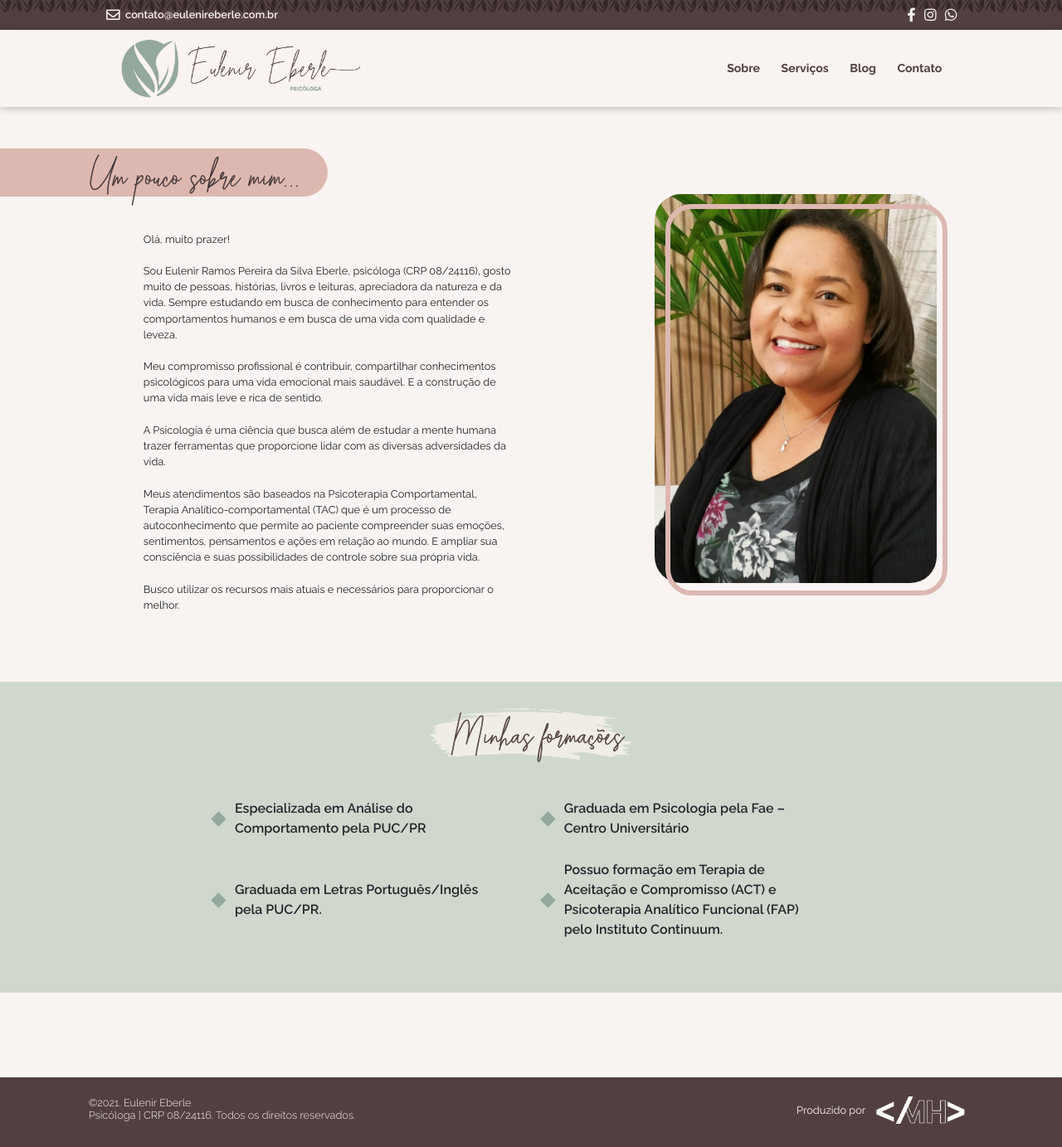
After one commit to MH-Borges/Eulenir_Eberle_Psicologa, a PHP site: page /Eulenir.html in a window 1280 px wide. The commit adds this page. Shown: the whole page at 83% size. Run offline with PHP 8.4, Linux system fonts and the light colour scheme; some libraries are stand-ins or nearby versions.

Commit message:
Finalização Page Blog e Page About
Cards do blog efeitos e pagina sobre eulenir done

```diff
--- a/Blog_PAGE.html
+++ b/Blog.html
@@ -39,9 +39,9 @@
                     contato@eulenireberle.com.br
                 </div>
                 <div class="nav_redes">
-                    <a href=""><i class="fab fa-facebook-f"></i></a>
-                    <a href=""><i class="fab fa-instagram"></i></a>
-                    <a href=""><i class="fab fa-whatsapp"></i></a>
+                    <a target="_blank" href="https://www.facebook.com/eulenireberlepsicologa"><i class="fab fa-facebook-f"></i></a>
+                    <a target="_blank" href="https://www.instagram.com/eulenireberlepsicologa/"><i class="fab fa-instagram"></i></a>
+                    <a target="_blank" href="https://api.whatsapp.com/send/?phone=554199066371&text&app_absent=0"><i class="fab fa-whatsapp"></i></a>
                 </div>
             </div>
         </div>
--- /dev/null
+++ b/Eulenir.html
@@ -0,0 +1,111 @@
+<!DOCTYPE html>
+<html lang="en">
+<head>
+    <meta charset="utf-8">
+    <meta name="viewport" content="width=device-width, initial-scale=1, shrink-to-fit=no">
+    <meta name="author" content="Matheus Henrique || https://mhborges.com.br">
+    <meta name="description" content="">
+    <meta name="keywords" content="">
+    <meta http-equiv="X-UA-Compatible" content="ie=edge">
+    <title>Eulenir Eberle Psicologa</title>
+    <link rel="icon" href="Imgs/icon.png"/>
+
+    <!-- font google-->
+    <link href="https://fonts.googleapis.com/css2?family=Raleway:ital,wght@0,100;0,200;0,300;0,400;0,500;0,600;0,700;0,800;0,900;1,100;1,200;1,300;1,400;1,500;1,600;1,700;1,800;1,900&display=swap" rel="stylesheet">
+    <!-- font awesome para icons-->
+    <link rel="stylesheet" href="https://cdnjs.cloudflare.com/ajax/libs/font-awesome/5.15.2/css/all.min.css" integrity="sha512-HK5fgLBL+xu6dm/Ii3z4xhlSUyZgTT9tuc/hSrtw6uzJOvgRr2a9jyxxT1ely+B+xFAmJKVSTbpM/CuL7qxO8w==" crossorigin="anonymous" />
+    <!-- JQUERY linkagem -->
+    <script src="https://code.jquery.com/jquery-3.6.0.min.js" integrity="sha256-/xUj+3OJU5yExlq6GSYGSHk7tPXikynS7ogEvDej/m4=" crossorigin="anonymous"></script>
+    <script type="text/javascript" src="js/jquery.js"></script>
+    <!-- bootstrap -->
+    <link rel="stylesheet" href="https://cdn.jsdelivr.net/npm/bootstrap@4.6.0/dist/css/bootstrap.min.css" integrity="sha384-B0vP5xmATw1+K9KRQjQERJvTumQW0nPEzvF6L/Z6nronJ3oUOFUFpCjEUQouq2+l" crossorigin="anonymous">
+
+    <link rel="stylesheet" href="css/style.css">
+    <script src="js/svg-inject.min.js"></script>
+</head>
+<body>
+
+<!-- Botão de rolagem-->
+<a id="btn_UP"><i class="fas fa-angle-double-up"></i></a>
+
+<!--MENU-->
+<header class="head">
+    <nav class="navbar">
+        <div class="nav_contato">
+            <img src="Imgs/Header_Patter.png" alt="">
+            <div class="cont_contato col-lg-10">
+                <div class="nav_email">
+                    <i class="far fa-envelope"></i>
+                    contato@eulenireberle.com.br
+                </div>
+                <div class="nav_redes">
+                    <a target="_blank" href="https://www.facebook.com/eulenireberlepsicologa"><i class="fab fa-facebook-f"></i></a>
+                    <a target="_blank" href="https://www.instagram.com/eulenireberlepsicologa/"><i class="fab fa-instagram"></i></a>
+                    <a target="_blank" href="https://api.whatsapp.com/send/?phone=554199066371&text&app_absent=0"><i class="fab fa-whatsapp"></i></a>
+                </div>
+            </div>
+        </div>
+        <div class="nav_menu">
+            <div class="cont_menu col-lg-10">
+                <a href="index.html"><img id="logo" src="Imgs/logo.png" alt=""></a>
+                <ul class="menu_box">
+                    <li><a href="index.html#sobre">Sobre</a></li>
+                    <li><a href="index.html#servicos">Serviços</a></li>
+                    <li><a href="index.html#blog">Blog</a></li>
+                    <li><a href="index.html#contato">Contato</a></li>
+                </ul>
+            </div>
+        </div>
+    </nav>
+</header>
+
+
+<!--Eulenir PAGE-->
+<section id="Eulenir_Page">
+    <div class="container">
+        <div class="text_Eule">
+            <h2>Um pouco sobre mim...</h2>
+            <p>
+                Olá, muito prazer!<br><br>
+                Sou Eulenir Ramos Pereira da Silva Eberle, psicóloga (CRP 08/24116), gosto muito de pessoas, histórias, livros e leituras, apreciadora da natureza e da vida. Sempre estudando em busca de conhecimento para entender os comportamentos humanos e em busca de uma vida com qualidade e leveza.<br><br>
+                Meu compromisso profissional é contribuir, compartilhar conhecimentos psicológicos para uma vida emocional mais saudável. E a construção de uma vida mais leve e rica de sentido.<br><br>
+                A Psicologia é uma ciência que busca além de estudar a mente humana trazer ferramentas que proporcione lidar com as diversas adversidades da vida.<br><br>
+                Meus atendimentos são baseados na Psicoterapia Comportamental, Terapia Analítico-comportamental (TAC) que é um processo de autoconhecimento que permite ao paciente compreender suas emoções, sentimentos, pensamentos e ações em relação ao mundo. E ampliar sua consciência e suas possibilidades de controle sobre sua própria vida.<br><br>
+                Busco utilizar os recursos mais atuais e necessários para proporcionar o melhor.
+        </div>
+        <div id="img_Eule"><img src="Imgs/Eulenir.jpg" alt=""></div>
+    </div>
+</section>
+
+<section id="skill">
+    <div class="container">
+        <div class="title Eulenir_title">
+            <img src="Imgs/Green_Light_title_Eule.png" alt="">
+            <h2>Minhas formações</h2>
+        </div>
+        <div class="Itens_skills">
+            <p>Especializada em Análise do Comportamento pela PUC/PR</p>
+            <p>Graduada em Psicologia pela Fae – Centro Universitário</p>
+            <p>Graduada em Letras Português/Inglês pela PUC/PR.</p>
+            <p>Possuo formação em Terapia de Aceitação e Compromisso (ACT) e Psicoterapia Analítico Funcional (FAP) pelo Instituto Continuum.</p>
+        </div>
+    </div>
+</section>
+
+<!--Rodapé-->
+<footer>
+    <div class="rodapeBox col-lg-10">
+        <h5>
+            ©2021. Eulenir Eberle<br>
+            Psicóloga | CRP 08/24116. Todos os direitos reservados.
+        </h5>
+        <p>Produzido por <a target="_blank" href="https://mhborges.com.br"><img src="Imgs/MH_logo.png" alt=""></a></p>
+    </div>
+</footer>
+
+<script src="https://cdn.jsdelivr.net/npm/popper.js@1.16.1/dist/umd/popper.min.js" integrity="sha384-9/reFTGAW83EW2RDu2S0VKaIzap3H66lZH81PoYlFhbGU+6BZp6G7niu735Sk7lN" crossorigin="anonymous"></script>
+<script src="https://cdn.jsdelivr.net/npm/bootstrap@4.6.0/dist/js/bootstrap.min.js" integrity="sha384-+YQ4JLhjyBLPDQt//I+STsc9iw4uQqACwlvpslubQzn4u2UU2UFM80nGisd026JF" crossorigin="anonymous"></script>
+<script src="js/script.js"></script>
+
+</body>
+</html>
--- /dev/null
+++ b/css/compiler/_Eulenir_PAGE.scss
@@ -0,0 +1,116 @@
+#Eulenir_Page{
+    width: 100%;
+    display: flex;
+    position: relative;
+    margin-top: 9vw;
+    .container{
+        width: 100%;
+        display: flex;
+        position: relative;
+        flex-wrap: wrap;
+        padding: 5vw 1vw;
+        .text_Eule{
+            width: 60%;
+            display: flex;
+            position: relative;
+            flex-direction: column;
+            h2{
+                font-family:"Alex_Letter";
+                font-size: 4.7vw;
+                -webkit-text-stroke: 0.5px $Brown;
+                &::before{
+                    content: '';
+                    position: absolute;
+                    width: 75%;
+                    height: 4.5vw;
+                    background-color: $Pink;
+                    top: 0;
+                    left: -15vw;
+                    z-index: -1;
+                    border-radius: 2.5vw;
+                }
+            }
+            p{
+                margin: 1.5vw 0;
+                font-family: 'Raleway';
+                font-size: 1vw;
+                padding: 0 10vw 0 5vw;
+            }
+        }
+        #img_Eule{
+            width: 40%;
+            display: flex;
+            position: relative;
+            justify-content: center;
+            align-items: center;
+            img{
+                position: relative;
+                width: 80%;
+                border-radius: 2.5vw;
+
+            }
+            &::before{
+                content: '';
+                position: absolute;
+                width: 80%;
+                height: 81.5%;
+                top: 5.2vw;
+                right: 2.3vw;
+                z-index: 1;
+                border-radius: 2.5vw;
+                border: 0.5vw solid $Pink;
+            }
+        }
+    }
+}
+#skill{
+    width: 100%;
+    display: flex;
+    position: relative;
+    margin-bottom: 8vw;
+    background-color: $Green_T;
+    padding: 2.5vw 0;
+    .container{
+        display: flex;
+        position: relative;
+        flex-direction: column;
+        justify-content: center;
+        align-items: center;
+        .Eulenir_title{
+            img{
+                z-index: 1;
+            }
+            h2{
+
+                font-size: 4.5vw;
+                z-index: 2;
+            }
+        }
+        .Itens_skills{
+            width: 75%;
+            display: flex;
+            position: relative;
+            flex-wrap: wrap;
+            justify-content: space-around;
+            padding: 1.5vw 0;
+            font-family: 'Raleway';
+            p{
+                display: flex;
+                position: relative;
+                width: 40%;
+                margin: 1vw;
+                align-items: center;
+                font-weight: 600;
+                &::before{
+                    position: absolute;
+                    content: '';
+                    width: 1vw;
+                    height: 1vw;
+                    background-color: $Green;
+                    left: -2vw;
+                    transform: rotate(45deg);
+                }
+            }
+        }
+    }
+}
--- a/css/style.css
+++ b/css/style.css
@@ -1473,6 +1473,170 @@ footer .rodapeBox p a {
   overflow: hidden;
 }
 
+#Eulenir_Page {
+  width: 100%;
+  display: -webkit-box;
+  display: -ms-flexbox;
+  display: flex;
+  position: relative;
+  margin-top: 9vw;
+}
+
+#Eulenir_Page .container {
+  width: 100%;
+  display: -webkit-box;
+  display: -ms-flexbox;
+  display: flex;
+  position: relative;
+  -ms-flex-wrap: wrap;
+      flex-wrap: wrap;
+  padding: 5vw 1vw;
+}
+
+#Eulenir_Page .container .text_Eule {
+  width: 60%;
+  display: -webkit-box;
+  display: -ms-flexbox;
+  display: flex;
+  position: relative;
+  -webkit-box-orient: vertical;
+  -webkit-box-direction: normal;
+      -ms-flex-direction: column;
+          flex-direction: column;
+}
+
+#Eulenir_Page .container .text_Eule h2 {
+  font-family: "Alex_Letter";
+  font-size: 4.7vw;
+  -webkit-text-stroke: 0.5px #51403F;
+}
+
+#Eulenir_Page .container .text_Eule h2::before {
+  content: '';
+  position: absolute;
+  width: 75%;
+  height: 4.5vw;
+  background-color: #DDB8B1;
+  top: 0;
+  left: -15vw;
+  z-index: -1;
+  border-radius: 2.5vw;
+}
+
+#Eulenir_Page .container .text_Eule p {
+  margin: 1.5vw 0;
+  font-family: 'Raleway';
+  font-size: 1vw;
+  padding: 0 10vw 0 5vw;
+}
+
+#Eulenir_Page .container #img_Eule {
+  width: 40%;
+  display: -webkit-box;
+  display: -ms-flexbox;
+  display: flex;
+  position: relative;
+  -webkit-box-pack: center;
+      -ms-flex-pack: center;
+          justify-content: center;
+  -webkit-box-align: center;
+      -ms-flex-align: center;
+          align-items: center;
+}
+
+#Eulenir_Page .container #img_Eule img {
+  position: relative;
+  width: 80%;
+  border-radius: 2.5vw;
+}
+
+#Eulenir_Page .container #img_Eule::before {
+  content: '';
+  position: absolute;
+  width: 80%;
+  height: 81.5%;
+  top: 5.2vw;
+  right: 2.3vw;
+  z-index: 1;
+  border-radius: 2.5vw;
+  border: 0.5vw solid #DDB8B1;
+}
+
+#skill {
+  width: 100%;
+  display: -webkit-box;
+  display: -ms-flexbox;
+  display: flex;
+  position: relative;
+  margin-bottom: 8vw;
+  background-color: #D0D8CE;
+  padding: 2.5vw 0;
+}
+
+#skill .container {
+  display: -webkit-box;
+  display: -ms-flexbox;
+  display: flex;
+  position: relative;
+  -webkit-box-orient: vertical;
+  -webkit-box-direction: normal;
+      -ms-flex-direction: column;
+          flex-direction: column;
+  -webkit-box-pack: center;
+      -ms-flex-pack: center;
+          justify-content: center;
+  -webkit-box-align: center;
+      -ms-flex-align: center;
+          align-items: center;
+}
+
+#skill .container .Eulenir_title img {
+  z-index: 1;
+}
+
+#skill .container .Eulenir_title h2 {
+  font-size: 4.5vw;
+  z-index: 2;
+}
+
+#skill .container .Itens_skills {
+  width: 75%;
+  display: -webkit-box;
+  display: -ms-flexbox;
+  display: flex;
+  position: relative;
+  -ms-flex-wrap: wrap;
+      flex-wrap: wrap;
+  -ms-flex-pack: distribute;
+      justify-content: space-around;
+  padding: 1.5vw 0;
+  font-family: 'Raleway';
+}
+
+#skill .container .Itens_skills p {
+  display: -webkit-box;
+  display: -ms-flexbox;
+  display: flex;
+  position: relative;
+  width: 40%;
+  margin: 1vw;
+  -webkit-box-align: center;
+      -ms-flex-align: center;
+          align-items: center;
+  font-weight: 600;
+}
+
+#skill .container .Itens_skills p::before {
+  position: absolute;
+  content: '';
+  width: 1vw;
+  height: 1vw;
+  background-color: #94A89D;
+  left: -2vw;
+  -webkit-transform: rotate(45deg);
+          transform: rotate(45deg);
+}
+
 /* Medium Device = 1200px */
 /* Tablet Device = 768px */
 /* Wide Mobile = 480px */
--- a/css/style.scss
+++ b/css/style.scss
@@ -87,6 +87,7 @@ img,svg{
 @import 'compiler/rodape';
 
 @import 'compiler/Blog_PAGE';
+@import 'compiler/Eulenir_PAGE';
 
 
 /* Medium Device = 1200px */
--- a/email.php
+++ b/email.php
@@ -6,8 +6,8 @@ $email = addslashes($_POST['email']);
 $telefone = addslashes($_POST['numero']);
 $mensagem = addslashes($_POST['msg']);
 
-$to = "contato@mhborges.com.br";
-$subject = "Contato (cliente $nome) - Site Portfólio";
+$to = "contato@eulenireberle.com.br";
+$subject = "Contato (cliente $nome) - Eulenir Site";
 $body = ("Informações de contato
 
         Nome: $nome
@@ -15,7 +15,7 @@ $body = ("Informações de contato
         Telefone: $telefone
         Mensagem: $mensagem     "
 );
-$header = "From:contato@mhborges.com.br"."\r\n".
+$header = "From:contato@eulenireberle.com.br"."\r\n".
           "Reply-To:".$email."\r\n".
           "X=Mailer:PHP/".phpversion();
 
```
Also changed, not shown: index.html (+5 -5 lines), Imgs/Green_Light_title_Eule.png (added), 1 other file.
